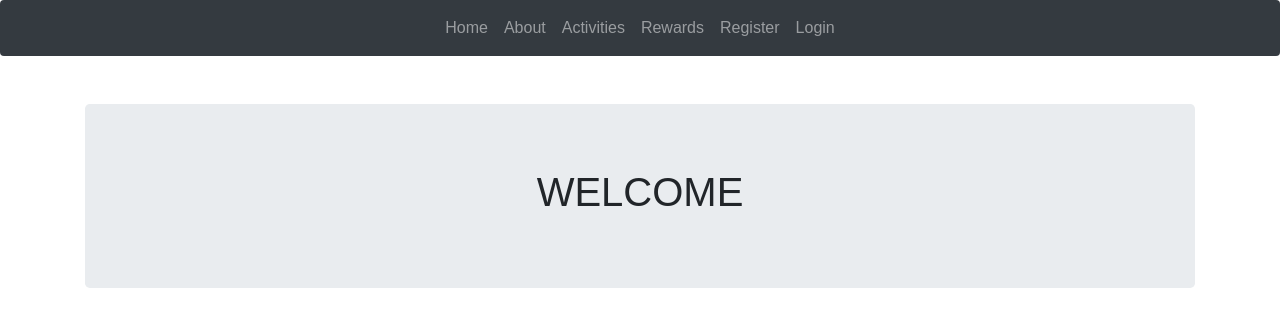
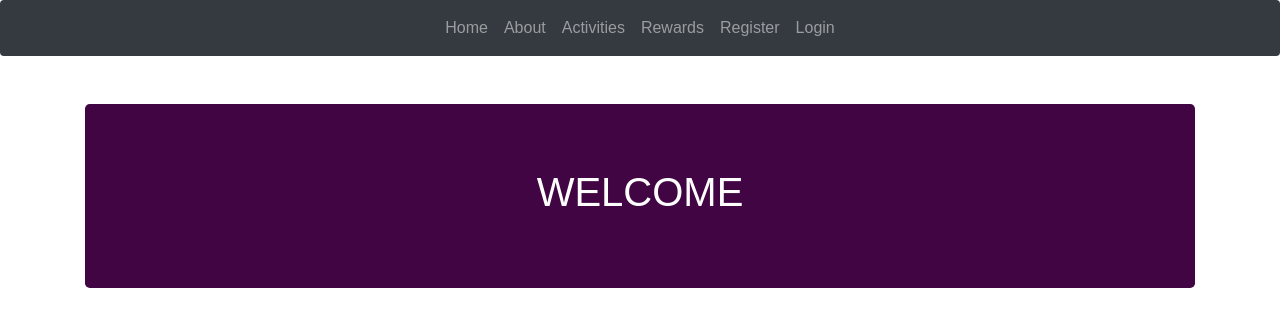
Before and after one commit to qiiwen/nuactive-v2, a React (Create React App) app: page / in a window 1280 px wide. Shown: the top 326 px of the page. Built offline with nearby package versions, Linux system fonts and the light colour scheme.

Commit message:
Update Landing.js
changed a bit of style too

```diff
--- a/src/components/Landing.js
+++ b/src/components/Landing.js
@@ -1,17 +1,27 @@
-import React, { Component } from 'react'
+import React, { Component } from "react";
 
 class Landing extends Component {
   render() {
     return (
       <div className="container">
-        <div className="jumbotron mt-5">
+        <div className="jumbotron mt-5" style={jumbotronStyle}>
           <div className="col-sm-8 mx-auto">
-            <h1 className="text-center">WELCOME</h1>
+            <h1 className="text-center" style={h1Style}>
+              WELCOME
+            </h1>
           </div>
         </div>
       </div>
-    )
+    );
   }
 }
 
-export default Landing
+const jumbotronStyle = {
+  background: "#410543",
+};
+
+const h1Style = {
+  color: "white",
+};
+
+export default Landing;
```
